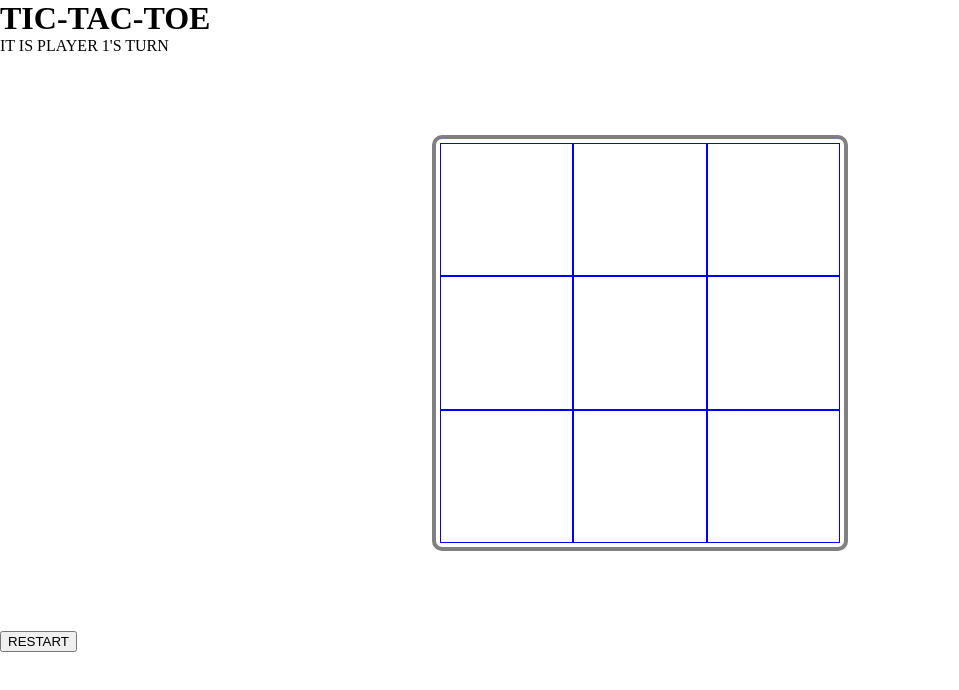
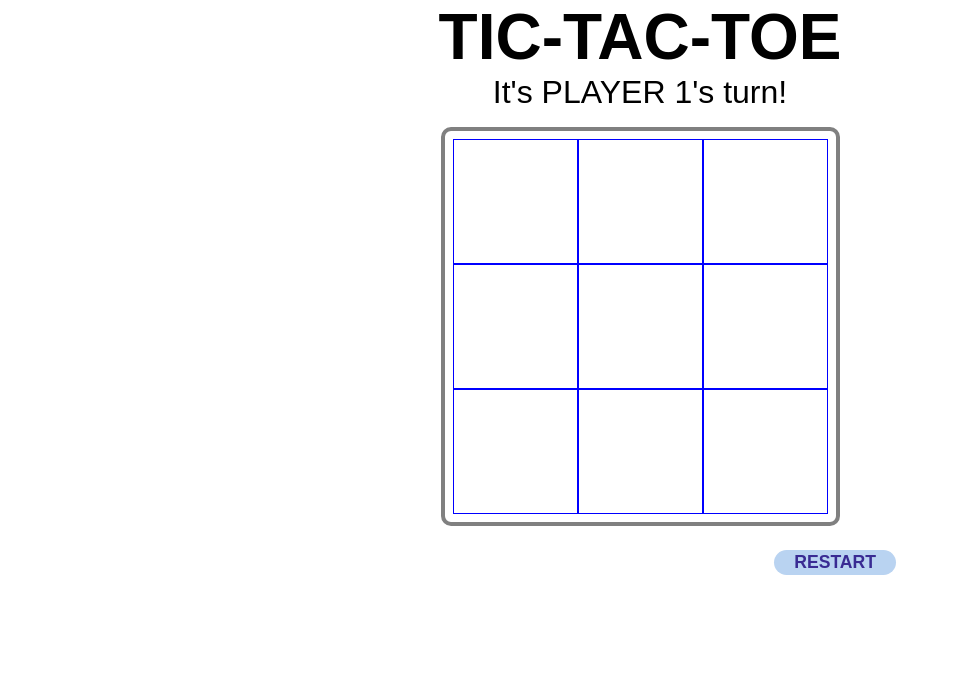
Before and after one commit to kmmoody212/tic-tac-toe, a plain HTML site: page index.html in a window 1280 px wide. Shown: the whole page, without its empty margins (0-959 px from the left). Drawn offline with Linux system fonts and the light colour scheme; a web font is replaced by a local one.

Commit message:
Changed font, edited restart button css

```diff
--- a/index.html
+++ b/index.html
@@ -3,14 +3,20 @@
 <head>
     <meta charset="UTF-8">
     <meta name="viewport" content="width=device-width, initial-scale=1.0">
+    <style>
+@import url('https://fonts.googleapis.com/css2?family=Sour+Gummy:ital,wght@0,100..900;1,100..900&display=swap');
+</style>
     <link rel="stylesheet" href="style.css" />
     <title>Tic-Tac-Toe</title>
 </head>
 <body>
     <h1>TIC-TAC-TOE</h1>
     <div class="player-turn"></div>
+    <div class="board-container">
     <div class="board"></div>
-    <button onClick="gameboard.resetBoard()">RESTART</button>
+    <button class="board-btn" onClick="gameboard.resetBoard()">RESTART</button>
+    </div>
+
     <div class="modal-container hidden"> <!--This will create the darkened bg-->
         <div class="modal-content "> <!--This holds the popup content-->
             <button id="restart">PLAY AGAIN</button>
--- a/script.js
+++ b/script.js
@@ -124,9 +124,9 @@ let game = (function() {
         let whosTurn = document.querySelector(".player-turn");
         checkPlayerTurn();
         if(turn % 2 === 0 ) {
-            whosTurn.textContent = `IT IS PLAYER 2'S TURN`
+            whosTurn.textContent = `It's PLAYER 2's turn!`
         } else {
-            whosTurn.textContent = `IT IS PLAYER 1'S TURN`
+            whosTurn.textContent = `It's PLAYER 1's turn!`
         }
 
     }
--- a/style.css
+++ b/style.css
@@ -1,22 +1,50 @@
 * {
     margin: 0;
+    font-family: "Sour Gummy", sans-serif;
+}
+
+h1 {
+    text-align: center;
+    font-size: 4rem;
+}
+
+.player-turn {
+    text-align: center;
+    font-size: 2rem;
+    margin-bottom: 1rem;
 }
 
 .board {
-    margin: 10vh auto;
+    margin: auto;
     border: 4px solid gray;
-    padding: 4px;
+    padding: 8px;
     border-radius: 10px;
     display: grid;
     grid-template-columns: repeat(3, 1fr);
     grid-template-rows: repeat(3, 1fr);
-    width: 400px;
-    height: 400px;
+    width: 375px;
+    height: 375px;
 
 }
 
 .square {
     border: 1px solid blue;
+    padding: 8px;
+
+}
+
+.board-btn {
+    display: block;
+    margin: 1.5rem;
+    margin-right: 30vw;
+    float: right;
+    font-size: 1.1rem;
+    padding: 2px 20px;
+    border-radius: 18px;
+    border: none;
+    background-color: rgb(185, 211, 241);
+    color: rgb(57, 43, 147);
+    font-weight: bold;
 
 }
 
```
